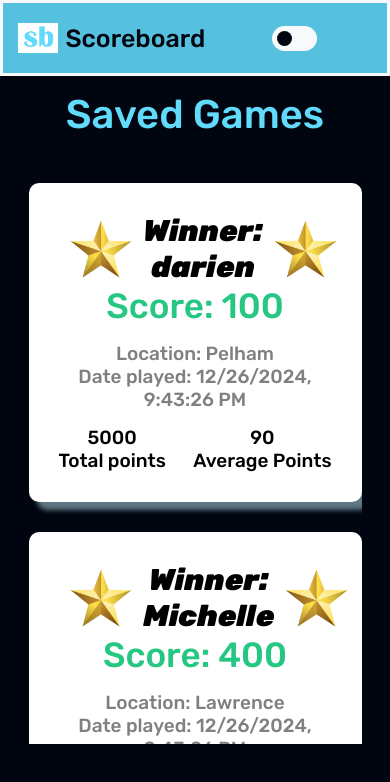
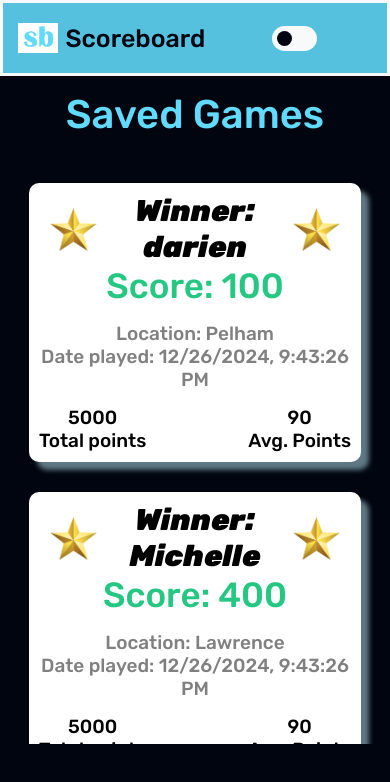
Before and after one commit to darienmiller88/DigitalScoreBoard, a Vue app in the folder client/: page /view-games in a window 390 px wide. Shown: the top 782 px of the page. Built offline with nearby package versions, Linux system fonts and the light colour scheme; some icons are missing; a web font is replaced by a local one.

Commit message:
added more responsiveness to card

```diff
--- a/client/src/components/Game/Game.vue
+++ b/client/src/components/Game/Game.vue
@@ -1,8 +1,10 @@
 <script setup lang="ts">
     import { SavedGame } from '../../types/types';
+    import { useWindowSize } from "@vueuse/core"
     import star from "../../assets/star.png"
 
     const props = defineProps<SavedGame>()
+    const { width } = useWindowSize();
 </script>
 
 <template>
@@ -32,7 +34,8 @@
             </div>
             <div class="average-points">
                 <span>{{ props.average_points }}</span><br>
-                Average Points
+                <span v-if="width < 768">Avg. Points</span>
+                <span v-else>Avgerage Points</span>
             </div>
         </div>
     </div>
@@ -47,17 +50,18 @@
         box-shadow: 8px 8px 5px rgba(173, 216, 230, 0.548);
         transition: 0.3s;
 
-        width: 70vw;
+        width: 80vw;
         text-align: center;
         font-size: 19px;
 
         margin: auto;
         margin-top: 30px;
         margin-bottom: 30px;
-        padding: 30px;
+        padding: 10px;
 
         @media screen and (min-width: 768px) {
             width: fit-content;
+            padding: 30px;
         }
 
         &:hover{
@@ -73,9 +77,13 @@
             // border: 2px solid var(--main-text-color);
 
             img{
-                height: 60px;
+                height: 45px;
                 width: auto;
                 margin: 0px 10px;
+
+                @media screen and (min-width: 768px) {
+                    height: 60px;
+                }
             }
         }
 
--- a/client/src/pages/Games/Games.vue
+++ b/client/src/pages/Games/Games.vue
@@ -79,15 +79,16 @@
     }
 
     .games{
-        /* border: 1px solid var(--main-text-color); */
+        // border: 1px solid var(--main-text-color);
         overflow-y: scroll;
 
         height: 70vh;
-        width: fit-content;
+        width: 95vw;
         margin: auto;
         transition: 0.3s;
 
         @media screen and (min-width: 768px) {
+            width: fit-content;
             padding: 0px 30px;
         }
 
--- a/client/src/pages/Home/Home.vue
+++ b/client/src/pages/Home/Home.vue
@@ -67,9 +67,9 @@
         setSelectedLocation(selectedValue)
     }
 
-    // const addSavedGame = () => {
+    const addSavedGame = () => {
 
-    // }
+    }
 
     onMounted(async () => {
         try {
@@ -146,7 +146,7 @@
         />
     </div>
     <div class="save-wrapper">
-        <button type="button" :class="`${isDarkMode ? 'dark-mode' : 'light-mode'}`">
+        <button type="button" @click="addSavedGame" :class="`${isDarkMode ? 'dark-mode' : 'light-mode'}`">
             Save Game
         </button>
     </div>
```
